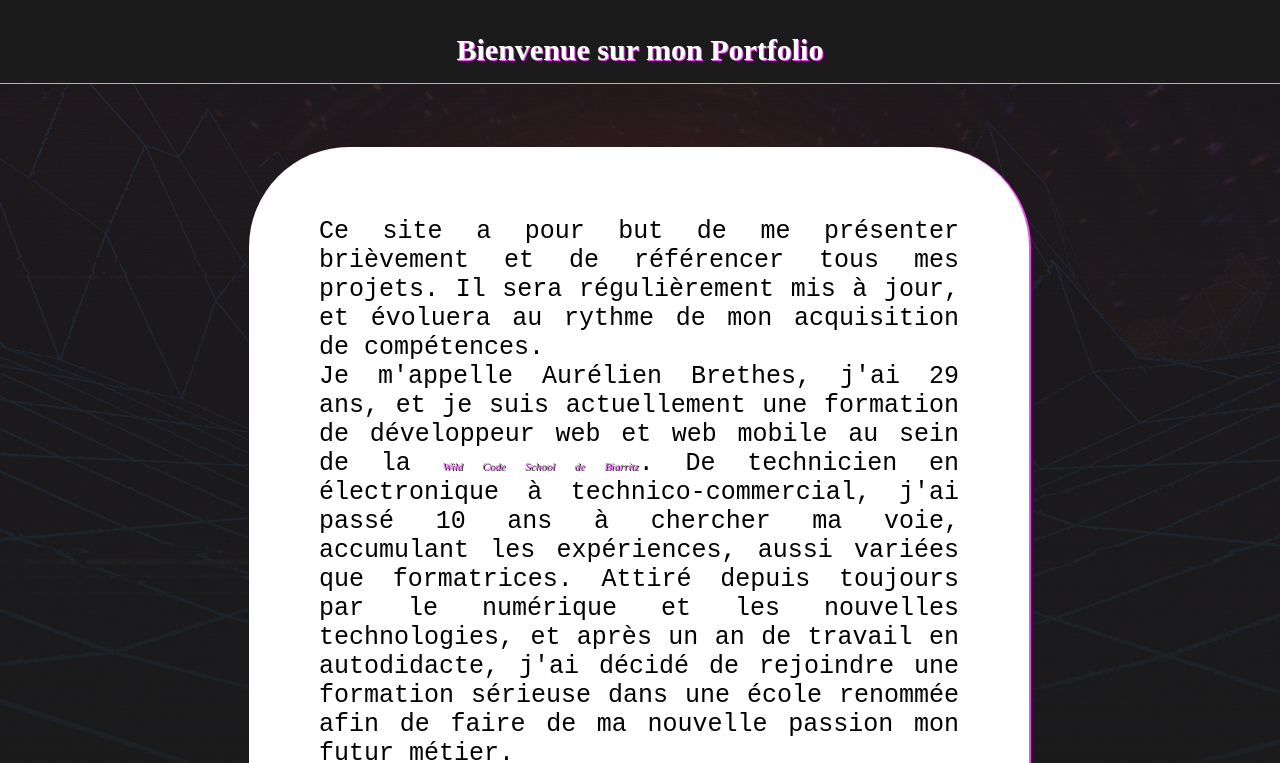
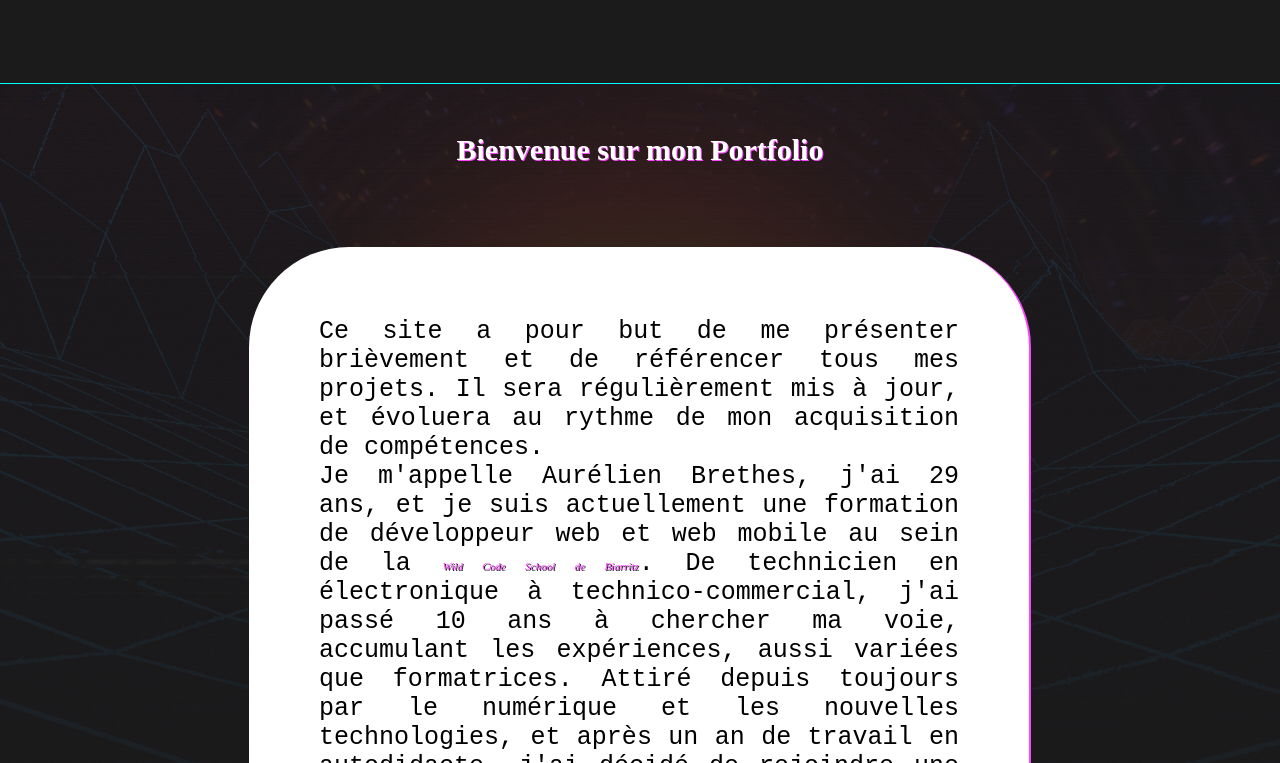
Before and after one commit to aurelienbrethes/my_portfolio, a React (Create React App) app: page / in a window 1280 px wide. Shown: the part 717-1480 px from the top of the page. Built offline with nearby package versions, Linux system fonts and the light colour scheme.

Commit message:
delete console.log

```diff
--- a/src/components/Contact.jsx
+++ b/src/components/Contact.jsx
@@ -11,7 +11,6 @@ function Contact() {
           <li>tel : <a href="tel:+0752668535"> 07 52 66 85 35</a></li>
           <li>GitHub : <a target="_blank" className="contact_link" href=" https://github.com/aurelienbrethes">Lien Github</a></li>
           <li>LinkedIn : <a target="_blank" className="contact_link" href=" https://www.linkedin.com/in/aur%C3%A9lien-brethes-134178169/">Lien LinkedIn</a></li>
-          <li>Wild Code School : <a target="_blank" className="contact_link" href="https://www.wildcodeschool.com/fr-FR">Wild Code School</a></li>
           <li>Mon CV : <a href={cv} download>Cliquez ici pour télécharger</a></li>
         </ul>
       </section>
--- a/src/components/Header/Burger.jsx
+++ b/src/components/Header/Burger.jsx
@@ -7,8 +7,6 @@ let brugerClass = "burger-line";
 if ( showLinks ){
     brugerClass += " active";
 }
-
-console.log(brugerClass);
 
   return (
       <div className='navbar-burger'>
--- a/src/components/about.css
+++ b/src/components/about.css
@@ -6,6 +6,7 @@
     max-height: 160vh;
     width: 100vw;
     border-bottom: solid 1px var(--color-blue);
+    padding-top: 100px;
 }
 
 .card_container{
```
Also changed, not shown: 1 other file (tests, documents, lock files or other folders).
